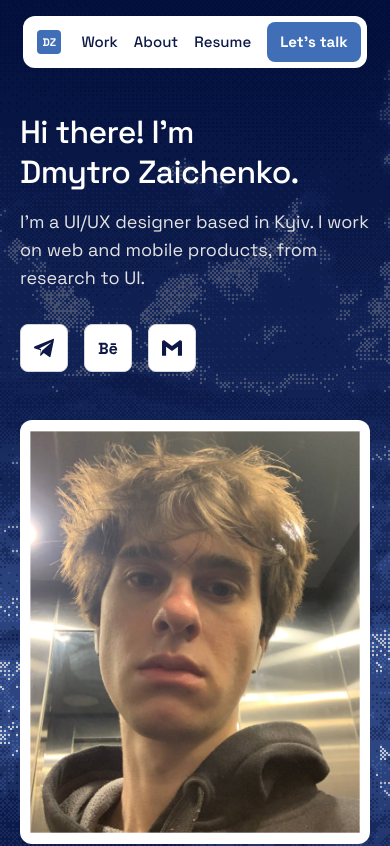
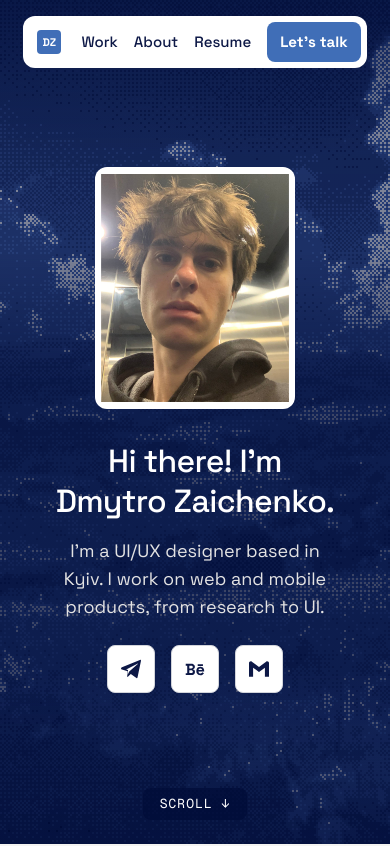
Before and after one commit to wakeupdima/wakeupdima.github.io, an Astro site: page / in a window 390 px wide. Shown: the top 846 px of the page. Built offline with nearby package versions, Linux system fonts and the light colour scheme; Astro itself is replaced by a stand-in of ours.

Commit message:
Center the mobile hero with a small photo on top
On phones the hero is now a centered stack: 200px photo first, then the
greeting, the line and the social buttons. The scrim's dark zone moves
behind the text; the animated landscape shows around the photo and at
the bottom. Short screens get a smaller photo and tighter spacing.

Co-Authored-By: Claude Opus 5.5 <noreply@anthropic.com>

```diff
--- a/src/components/Hero.astro
+++ b/src/components/Hero.astro
@@ -122,25 +122,45 @@ const socials = [
     .hero__photo { width: 300px; height: 364px; }
   }
 
-  /* Mobile: text first, portrait below, full scrim */
+  /* Mobile: centered stack — small photo on top, then greeting, line and socials */
   @media (max-width: 767px) {
     .hero { min-height: 100svh; }
     .hero__row {
       flex-direction: column;
-      align-items: flex-start;
+      align-items: center;
       justify-content: center;
-      gap: var(--space-12);
+      gap: var(--space-8);
       flex: 1;
       min-height: 0;
       margin-top: 0;
-      padding: 112px 0 88px;
+      padding: 104px 0 88px;
+      text-align: center;
     }
-    .hero__line { font-size: 18px; line-height: 28px; }
-    /* Photo spans the text column, edges aligned with the text */
     .hero__photo {
-      width: 100%;
+      order: -1;
+      width: 200px;
       height: auto;
       aspect-ratio: 380 / 460;
+      padding: 4px;
     }
+    .hero__photo :global(img) { border-radius: var(--radius-md); }
+    .hero__intro {
+      display: flex;
+      flex-direction: column;
+      align-items: center;
+    }
+    .hero__line {
+      max-width: 340px;
+      font-size: 18px;
+      line-height: 28px;
+      text-wrap: balance;
+    }
+    .hero__socials { margin-top: var(--space-6); }
+  }
+
+  /* Small phones: keep the first screen from overflowing */
+  @media (max-width: 767px) and (max-height: 700px) {
+    .hero__row { padding-top: 88px; gap: var(--space-6); }
+    .hero__photo { width: 160px; }
   }
 </style>
--- a/src/components/HeroBackground.astro
+++ b/src/components/HeroBackground.astro
@@ -78,15 +78,17 @@ import heroTone from '../assets/home/hero-tone.png';
     );
   }
 
-  /* Mobile: text sits on top, so darken the top for contrast and let the moving landscape show below */
+  /* Mobile: photo on top, text in the middle — darken behind the text for contrast,
+     let the moving landscape show around the photo and at the bottom */
   @media (max-width: 767px) {
     .hero-bg__scrim--left {
       background: linear-gradient(
         to bottom,
-        color-mix(in srgb, var(--color-hero-ink) 78%, transparent) 0%,
-        color-mix(in srgb, var(--color-hero-ink) 70%, transparent) 42%,
-        color-mix(in srgb, var(--color-hero-ink) 25%, transparent) 62%,
-        color-mix(in srgb, var(--color-hero-ink) 10%, transparent) 100%
+        color-mix(in srgb, var(--color-hero-ink) 45%, transparent) 0%,
+        color-mix(in srgb, var(--color-hero-ink) 50%, transparent) 30%,
+        color-mix(in srgb, var(--color-hero-ink) 76%, transparent) 46%,
+        color-mix(in srgb, var(--color-hero-ink) 76%, transparent) 80%,
+        color-mix(in srgb, var(--color-hero-ink) 35%, transparent) 100%
       );
     }
   }
```
